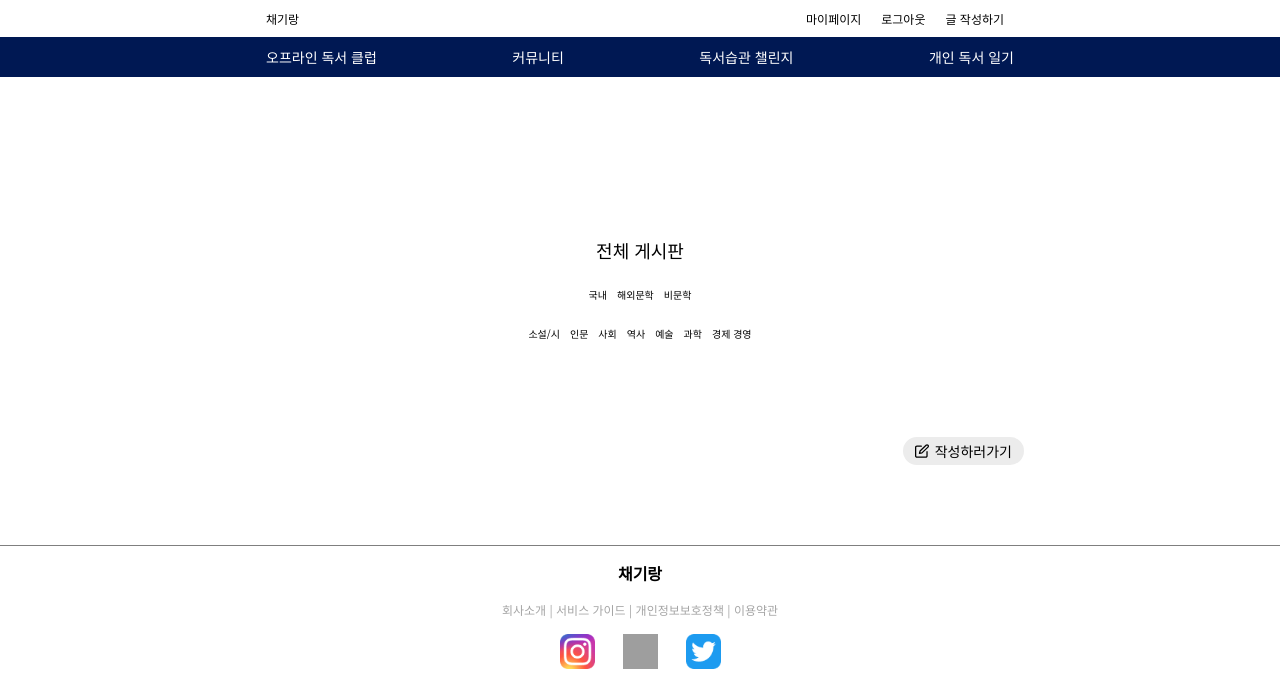
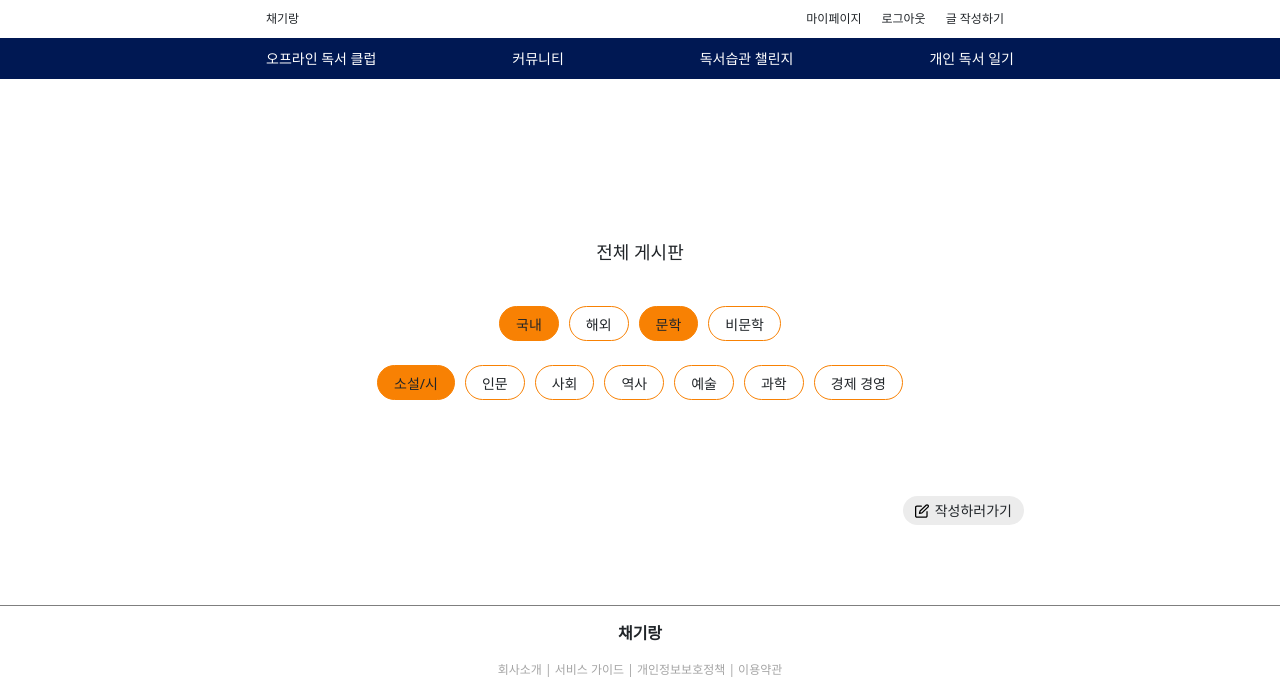
Before and after one commit to WithChaegi/withchaegi-BE, a Django app: page /community/entirelist in a window 1280 px wide. Shown: the top 677 px of the page. Run offline with Django 4.2, Linux system fonts and the light colour scheme; data that the repository does not hold is empty; grey boxes are pictures that could not be loaded.

Commit message:
전체게시판 카테고리 css 추가

```diff
--- a/withChaegi-Project/templates/essays/essay_entirelist.html
+++ b/withChaegi-Project/templates/essays/essay_entirelist.html
@@ -2,39 +2,73 @@
 {% load static %}
 
 <!DOCTYPE html>
-<html lang="ko">
+<html lang="en">
 <head>
     <meta charset="UTF-8">
     <meta name="viewport" content="width=device-width, initial-scale=1.0">
-    <title>글 목록 | 채기랑</title>
+    <title>채기랑</title>
+    <link href="https://cdn.jsdelivr.net/npm/bootstrap@5.2.3/dist/css/bootstrap.min.css" rel="stylesheet" integrity="sha384-rbsA2VBKQhggwzxH7pPCaAqO46MgnOM80zW1RWuH61DGLwZJEdK2Kadq2F9CUG65" crossorigin="anonymous">
+    <script src="https://cdn.jsdelivr.net/npm/bootstrap@5.2.3/dist/js/bootstrap.bundle.min.js" integrity="sha384-kenU1KFdBIe4zVF0s0G1M5b4hcpxyD9F7jL+jjXkk+Q2h455rYXK/7HAuoJl+0I4" crossorigin="anonymous"></script>
     <link rel="stylesheet" href="/static/css/main-board.css">
     <link rel="stylesheet" href="/static/css/header.css">
     <link rel="stylesheet" href="/static/css/footer.css">
     <script src="/static/js/includeHTML.js"></script>
 </head>
 <body>
-
     <section id="sec1">
         <div style="display: flex; flex-direction: column; align-items: center; padding-top: 20vh;">
-            <p style="font-size: 1.8rem; font-weight: 500;">전체 게시판</p>
-            <div style="display: flex; flex-direction: row; align-items: center;">
+            <p style="font-size: 1.8rem; font-weight: 500; margin-bottom: 2vh;">전체 게시판</p>
+            <div style="display: flex; flex-direction: row; gap: 10px;">
                 <div class="divCategory">
-                    <div>국내</div>
-                    <div>해외</div>
+                    <div class="radioForm">
+                        <input type="radio" name="country" id="homeOption" value="home" checked>
+                        <label for="homeOption">국내</label>
+                    </div>
+                    <div class="radioForm">
+                        <input type="radio" name="country" id="foreignOption" value="foreign">
+                        <label for="foreignOption">해외</label>
+                    </div>
                 </div>
                 <div class="divCategory">
-                    <div>문학</div>
-                    <div>비문학</div>
+                    <div class="radioForm">
+                        <input type="radio" name="literature" id="literatureOption" value="literature" checked>
+                        <label for="literatureOption">문학</label>
+                    </div>
+                    <div class="radioForm">
+                        <input type="radio" name="literature" id="nonLiteratureOption" value="nonLiterature">
+                        <label for="nonLiteratureOption">비문학</label>
+                    </div>
                 </div>
             </div>
             <div class="divCategory">
-                <div>소설/시</div>
-                <div>인문</div>
-                <div>사회</div>
-                <div>역사</div>
-                <div>예술</div>
-                <div>과학</div>
-                <div>경제 경영</div>
+                <div class="radioForm">
+                    <input type="radio" name="genre" id="novelOption" value="novel" checked>
+                    <label for="novelOption">소설/시</label>
+                </div>
+                <div class="radioForm">
+                    <input type="radio" name="genre" id="humanOption" value="human">
+                    <label for="humanOption">인문</label>
+                </div>
+                <div class="radioForm">
+                    <input type="radio" name="genre" id="societyOption" value="society">
+                    <label for="societyOption">사회</label>
+                </div>
+                <div class="radioForm">
+                    <input type="radio" name="genre" id="historyOption" value="history">
+                    <label for="historyOption">역사</label>
+                </div>
+                <div class="radioForm">
+                    <input type="radio" name="genre" id="artOption" value="art">
+                    <label for="artOption">예술</label>
+                </div>
+                <div class="radioForm">
+                    <input type="radio" name="genre" id="scienceOption" value="science">
+                    <label for="scienceOption">과학</label>
+                </div>
+                <div class="radioForm">
+                    <input type="radio" name="genre" id="economyOption" value="economy">
+                    <label for="economyOption">경제 경영</label>
+                </div>
             </div>
         </div>
     </section>
@@ -78,7 +112,7 @@
                 {% endfor %}
                 {% endblock %}
 
-                <div id="divGoFillIn">
+                <div id="divGoFillIn" onClick="location.href='/community/create'">
                     <img style="height: 1.4rem;" src="/static/img/pencil.svg" alt="작성하러가기">
                     작성하러가기
                 </div>
```
